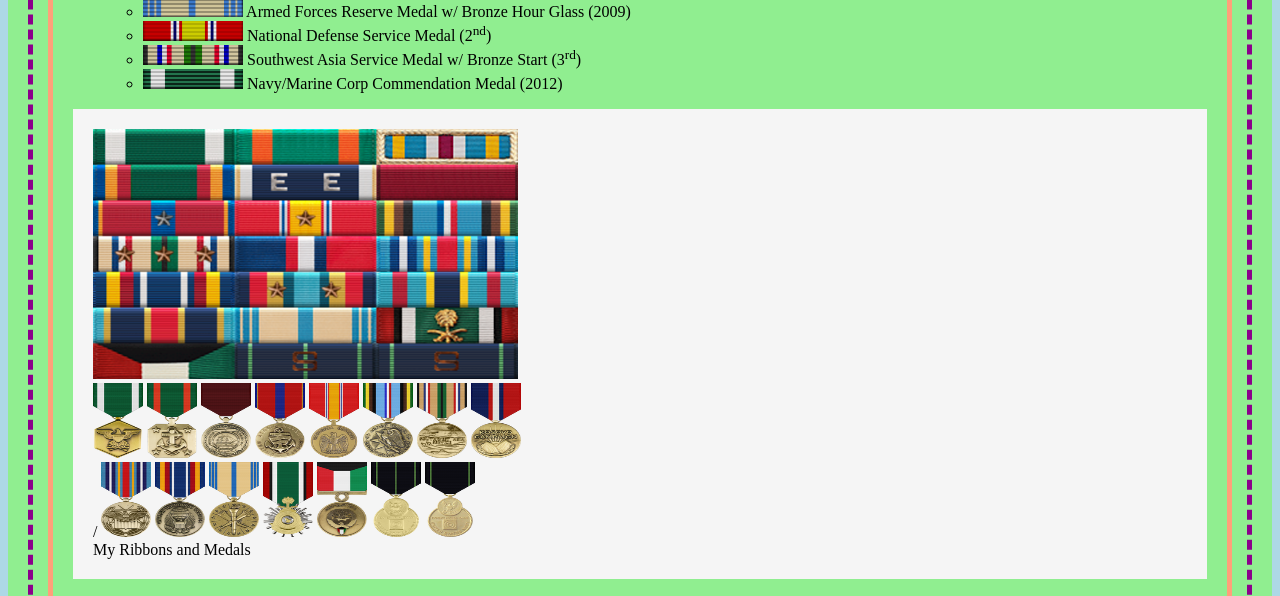
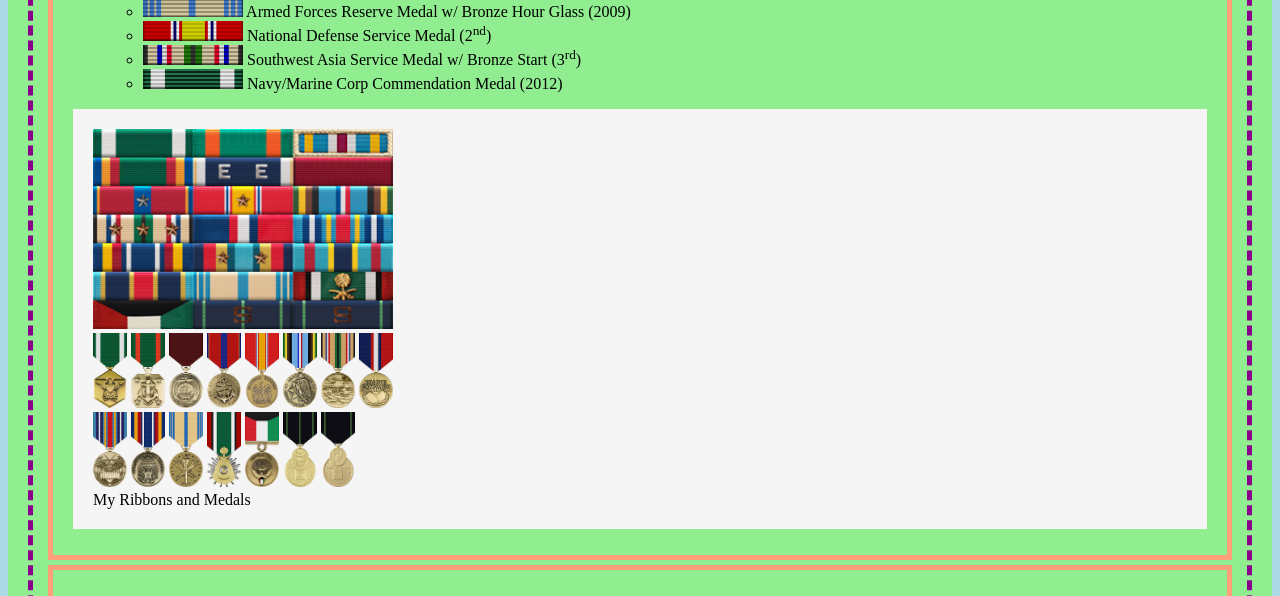
Before and after one commit to mattkingxam/MyWebApp, a plain HTML site: page index.html in a window 1280 px wide. Shown: the part 7362-7958 px from the top of the page. Drawn offline with Linux system fonts and the light colour scheme.

Commit message:
Adjusted widths of medals

```diff
--- a/index.html
+++ b/index.html
@@ -504,24 +504,24 @@
                             </ul>
                     </ul>
                     <figure>
-                        <img src="img/AllRibbonsLrg.png" height="250" width="425" alt="All Ribbons on Rack"/>
+                        <img src="img/AllRibbonsLrg.png" height="200px" width="300px" alt="All Ribbons on Rack"/>
                         <br/>
-                        <img src="img/01_ncomm.png" height="75px" width="50px" alt="Navy Commendatation Medal"/>
-                        <img src="img/02_namm.png" height="75px" width="50px" alt="Navy Achievement Medal"/>
-                        <img src="img/06_ngcm.png" height="75px" width="50px" alt="Navy Good Conduct Medal"/>
-                        <img src="img/07_nrmsm.png" height="75px" width="50px" alt="Navy Reserve Meritorious Service Medal"/>
-                        <img src="img/08_ndsm.png" height="75px" width="50px" alt="National Defense Service Medal"/>
-                        <img src="img/09_afem.png" height="75px" width="50px" alt="Armed Forces Expeditionary Medal"/>
-                        <img src="img/10_swasm.png" height="75px" width="50px" alt="Southwest Asia Service Medal"/>
-                        <img src="img/11_kosovo.png" height="75px" width="50px" alt="Kosovo Campaign Medal"/>
-                        <br>/
-                        <img src="img/12_gwotem.png" height="75px" width="50px" alt="Global War on Terrorism Expeditionary Medal"/>
-                        <img src="img/13_gwotsm.png" height="75px" width="50px" alt="Global War on Terrorism Service Medal"/>
-                        <img src="img/17_afrm.png" height="75px" width="50px" alt="Armed Forces Reserve Medal"/>
-                        <img src="img/18_klmsm.png" height="75px" width="50px" alt="Kuwaiti Liberation Medal - Saudi Arabia">
-                        <img src="img/19_klmk.png" height="75px" width="50px" alt="Kuwaiti Liberation Medal - Kuwait"/>
-                        <img src="img/20_riflem.png" height="75px" width="50px" alt="M16 Expert Rifle"/>
-                        <img src="img/21_pistolm.png" height="75px" width="50px" alt="9mm Expert Pistol"/>
+                        <img src="img/01_ncomm.png" height="75px" width="34px" alt="Navy Commendatation Medal"/>
+                        <img src="img/02_namm.png" height="75px" width="34px" alt="Navy Achievement Medal"/>
+                        <img src="img/06_ngcm.png" height="75px" width="34px" alt="Navy Good Conduct Medal"/>
+                        <img src="img/07_nrmsm.png" height="75px" width="34px" alt="Navy Reserve Meritorious Service Medal"/>
+                        <img src="img/08_ndsm.png" height="75px" width="34px" alt="National Defense Service Medal"/>
+                        <img src="img/09_afem.png" height="75px" width="34px" alt="Armed Forces Expeditionary Medal"/>
+                        <img src="img/10_swasm.png" height="75px" width="34px" alt="Southwest Asia Service Medal"/>
+                        <img src="img/11_kosovo.png" height="75px" width="34px" alt="Kosovo Campaign Medal"/>
+                        <br>
+                        <img src="img/12_gwotem.png" height="75px" width="34px" alt="Global War on Terrorism Expeditionary Medal"/>
+                        <img src="img/13_gwotsm.png" height="75px" width="34px" alt="Global War on Terrorism Service Medal"/>
+                        <img src="img/17_afrm.png" height="75px" width="34px" alt="Armed Forces Reserve Medal"/>
+                        <img src="img/18_klmsm.png" height="75px" width="34px" alt="Kuwaiti Liberation Medal - Saudi Arabia">
+                        <img src="img/19_klmk.png" height="75px" width="34px" alt="Kuwaiti Liberation Medal - Kuwait"/>
+                        <img src="img/20_riflem.png" height="75px" width="34px" alt="M16 Expert Rifle"/>
+                        <img src="img/21_pistolm.png" height="75px" width="34px" alt="9mm Expert Pistol"/>
                         <figcaption>My Ribbons and Medals</figcaption>
                     </figure>
                 </p>
```
